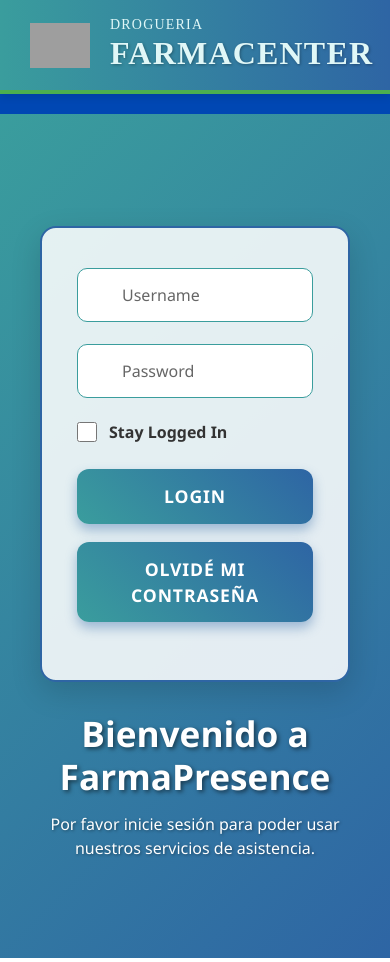
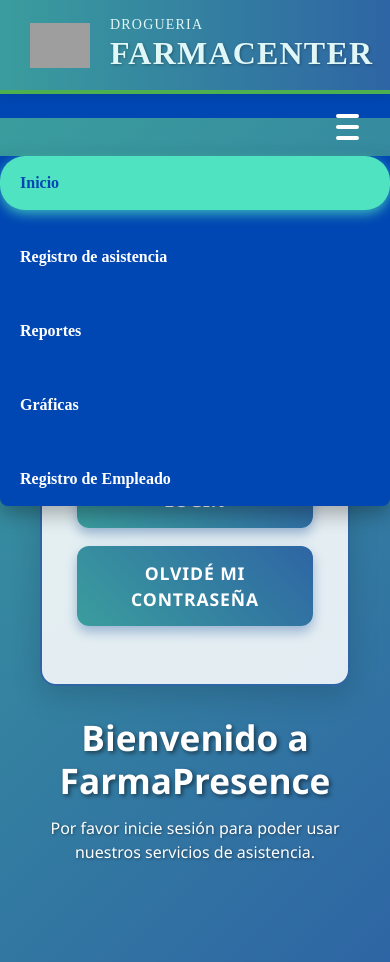
Before and after one commit to Auder20/FarmaPresence, an Angular app in the folder frontend/: page /login in a window 390 px wide. Built offline with nearby package versions, Linux system fonts and the light colour scheme; grey boxes are pictures that could not be loaded; some icons are missing.

Commit message:
version 1.9.5

```diff
--- a/frontend/src/app/components/header/header.component.css
+++ b/frontend/src/app/components/header/header.component.css
@@ -200,20 +200,33 @@
 
 /* ----------- Responsive ---------- */
 
-/* Botón hamburguesa */
+/* Desktop: menú siempre visible */
+.navbar-nav {
+  display: flex !important;
+  flex-wrap: nowrap;
+  gap: 20px;
+}
+
+/* Ocultar botón hamburguesa en desktop */
 .menu-toggle {
   display: none;
+}
+
+/* Móvil */
+@media (max-width: 768px) {
+  .menu-toggle {
+    display: flex;
     position: absolute;
     top: 15px;
     right: 25px;
     width: 35px;
     height: 35px;
     cursor: pointer;
-  z-index: 4000;
     flex-direction: column;
     justify-content: space-around;
     background: transparent;
     border: none;
+    z-index: 4000;
   }
 
   .menu-toggle span {
@@ -225,7 +238,6 @@
     transition: all 0.3s ease;
   }
 
-/* Cuando se active el botón hamburguesa */
   .menu-toggle.active span:nth-child(1) {
     transform: rotate(45deg) translate(6px, 6px);
   }
@@ -238,20 +250,7 @@
     transform: rotate(-45deg) translate(6px, -6px);
   }
 
-/* Ocultar menu por defecto en móvil */
-@media (max-width: 768px) {
-  .navbar-custom {
-    padding: 10px 15px;
-    gap: 15px;
-    overflow-x: hidden !important;
-  }
-
-  /* Mostrar el botón hamburguesa */
-  .menu-toggle {
-    display: flex;
-  }
-
-  /* Ocultar lista de navegación */
+  /* Menú oculto por defecto */
   .navbar-nav {
     display: none;
     flex-direction: column;
@@ -261,12 +260,12 @@
     left: 0;
     width: 100%;
     border-radius: 0 0 8px 8px;
-    box-shadow: 0 8px 20px rgba(0,0,0,0.3);
+    box-shadow: 0 8px 20px rgba(0, 0, 0, 0.3);
     z-index: 3000;
   }
 
-  /* Mostrar menú cuando el botón hamburguesa esté activo */
-  .navbar-nav.show {
+  /* Mostrar menú si está abierto */
+  .navbar-nav.mobile-open {
     display: flex;
   }
 
--- a/frontend/src/app/components/header/header.component.html
+++ b/frontend/src/app/components/header/header.component.html
@@ -11,52 +11,90 @@
 </header>
 
 <nav class="navbar navbar-expand-lg navbar-custom">
+
   <!-- Botón hamburguesa para móvil -->
-  <button class="menu-toggle" (click)="toggleMobileMenu()" [class.active]="mobileMenuOpen" aria-label="Toggle menu">
+  <button
+    class="menu-toggle"
+    (click)="toggleMobileMenu()"
+    [class.active]="mobileMenuOpen"
+    aria-label="Toggle menu"
+  >
     <span></span>
     <span></span>
     <span></span>
   </button>
 
-  <div class="collapse navbar-collapse" [class.show]="mobileMenuOpen" id="navbarNav7">
-    <ul class="navbar-nav">
+  <!-- Menú: visible según mobileMenuOpen en móvil, siempre visible en desktop -->
+  <ul
+    class="navbar-nav"
+    [class.mobile-open]="mobileMenuOpen"
+  >
     <li class="nav-item">
-        <a class="nav-link" [routerLink]="['/informacionInicio']" [class.active]="selectedNavItem === 'inicio'"
-          (click)="selectNavItem('inicio')">Inicio</a>
+      <a
+        class="nav-link"
+        [routerLink]="['/informacionInicio']"
+        (click)="onMenuItemClick('inicio')"
+        [class.active]="selectedNavItem === 'inicio'"
+      >Inicio</a>
     </li>
        <li class="nav-item">
-        <a class="nav-link" [routerLink]="['/reportes']" [class.active]="selectedNavItem === 'reportes'"
-          (click)="selectNavItem('reportes')">Reportes</a>
+      <a
+        class="nav-link"
+        [routerLink]="['/registro-asistencia']"
+        (click)="onMenuItemClick('registroAsistencia')"
+        [class.active]="selectedNavItem === 'registroAsistencia'"
+      >Registro de asistencia</a>
+    </li>
+
+    <li class="nav-item">
+      <a
+        class="nav-link"
+        [routerLink]="['/reportes']"
+        (click)="onMenuItemClick('reportes')"
+        [class.active]="selectedNavItem === 'reportes'"
+      >Reportes</a>
     </li>
     <li class="nav-item">
-        <a class="nav-link" [routerLink]="['/graficas']" [class.active]="selectedNavItem === 'graficas'"
-          (click)="selectNavItem('graficas')">Gráficas</a>
+      <a
+        class="nav-link"
+        [routerLink]="['/graficas']"
+        (click)="onMenuItemClick('graficas')"
+        [class.active]="selectedNavItem === 'graficas'"
+      >Gráficas</a>
     </li>
     <li class="nav-item">
-        <a class="nav-link" [routerLink]="['/registros']" [class.active]="selectedNavItem === 'registros'"
-          (click)="selectNavItem('registros')">Registro de Empleado</a>
-      </li>
-      <li class="nav-item">
-        <a class="nav-link" [routerLink]="['/registro-asistencia']" [class.active]="selectedNavItem === 'registroAsistencia'"
-          (click)="selectNavItem('registroAsistencia')">Registro de asistencia</a>
+      <a
+        class="nav-link"
+        [routerLink]="['/registros']"
+        (click)="onMenuItemClick('registros')"
+        [class.active]="selectedNavItem === 'registros'"
+      >Registro de Empleado</a>
     </li>
 
     <!-- Mostrar menú solo si hay usuario -->
-      <li class="nav-item user-menu"
-          *ngIf="username && username !== 'undefined' && username.trim().length > 0">
-        <a class="nav-link user-account" href="#" (click)="toggleDropdown(); $event.preventDefault()">
+    <li class="nav-item user-menu" *ngIf="username && username.trim().length > 0">
+      <a
+        class="nav-link user-account"
+        href="#"
+        (click)="toggleDropdown(); $event.preventDefault()"
+      >
         <span class="user-icon">&#x1F464;</span>
         {{ username }}
         <span class="caret">&#x25BE;</span>
       </a>
       <ul class="dropdown-menu" [class.show]="isDropdownOpen">
         <li *ngIf="userId !== null">
-            <a [routerLink]="['/editar-perfil', userId]" (click)="closeDropdown()">Editar perfil</a>
+          <a [routerLink]="['/editar-perfil', userId]" (click)="closeDropdown(); closeMobileMenu()">
+            Editar perfil
+          </a>
         </li>
-          <li><a [routerLink]="['/agregar-usuario']" (click)="closeDropdown()">Agregar usuario</a></li>
-          <li><a href="#" (click)="logout()">Cerrar sesión</a></li>
+        <li>
+          <a [routerLink]="['/agregar-usuario']" (click)="closeDropdown(); closeMobileMenu()">
+            Agregar usuario
+          </a>
+        </li>
+        <li><a href="#" (click)="logout(); closeMobileMenu()">Cerrar sesión</a></li>
       </ul>
     </li>
   </ul>
-  </div>
 </nav>
--- a/frontend/src/app/components/header/header.component.ts
+++ b/frontend/src/app/components/header/header.component.ts
@@ -9,20 +9,19 @@
 })
 export class HeaderComponent implements OnInit, OnDestroy {
   username: string | null = null;
-  userId: number | null = null;  // <-- nuevo
+  userId: number | null = null;
   isDropdownOpen: boolean = false;
   selectedNavItem: string = 'inicio';
 
-  mobileMenuOpen: boolean = false;  // <-- para menú hamburguesa móvil
+  mobileMenuOpen: boolean = false;
 
   private authSubscription?: Subscription;
   private usernameSubscription?: Subscription;
-  private usuarioidSubscription?: Subscription;  // Suscripción nueva
+  private usuarioidSubscription?: Subscription;
 
   constructor(private loginService: LoginService) {}
 
   ngOnInit(): void {
-    // Leer userId inicial desde localStorage (por si ya está guardado)
     const storedUserId = localStorage.getItem('usuarioid');
     this.userId = storedUserId !== null && !isNaN(+storedUserId) ? +storedUserId : null;
 
@@ -31,7 +30,7 @@
     this.authSubscription = this.loginService.autenticado$.subscribe(loggedIn => {
       if (!loggedIn) {
         this.username = null;
-        this.userId = null; // Limpiar userId al logout
+        this.userId = null;
       }
     });
 
@@ -39,7 +38,6 @@
       this.username = this.normalizeUsername(newName);
     });
 
-    // Suscribirse al observable para recibir actualizaciones del usuarioid
     this.usuarioidSubscription = this.loginService.usuarioid$.subscribe(newId => {
       this.userId = newId !== null && !isNaN(+newId) ? +newId : null;
     });
@@ -55,19 +53,6 @@
     this.isDropdownOpen = !this.isDropdownOpen;
   }
 
-  selectNavItem(item: string) {
-    this.selectedNavItem = item;
-    this.isDropdownOpen = false;
-    this.mobileMenuOpen = false; // Cerrar menú móvil al seleccionar opción
-  }
-
-  logout() {
-    this.loginService.logout();
-    this.isDropdownOpen = false;
-    this.userId = null;
-    this.mobileMenuOpen = false; // Asegurar que el menú se cierra al hacer logout
-  }
-
   closeDropdown() {
     this.isDropdownOpen = false;
   }
@@ -76,7 +61,23 @@
     this.mobileMenuOpen = !this.mobileMenuOpen;
   }
 
-  // Evitar mostrar "undefined" literal
+  closeMobileMenu() {
+    this.mobileMenuOpen = false;
+  }
+
+  selectNavItem(item: string) {
+    this.selectedNavItem = item;
+    this.closeMobileMenu();
+    this.closeDropdown();
+  }
+
+  logout() {
+    this.loginService.logout();
+    this.closeMobileMenu();
+    this.closeDropdown();
+    this.userId = null;
+  }
+
   private normalizeUsername(name: string | null | undefined): string | null {
     if (!name || name === 'undefined' || name.trim().length === 0) {
       return null;
@@ -84,7 +85,6 @@
     return name;
   }
 
-  // Construir ruta al perfil de usuario para usar en el HTML
   get editarPerfilLink(): string {
     return this.userId ? `/editar-perfil/${this.userId}` : '/editar-perfil';
   }
--- a/frontend/src/app/components/usuario/editar-perfil.component.html
+++ b/frontend/src/app/components/usuario/editar-perfil.component.html
@@ -65,7 +65,7 @@
     </div>
 
     <!-- Botón para mostrar formulario cambio de contraseña -->
-    <button type="button" (click)="toggleMostrarContrasena()" class="btn-cambiar-pass">
+    <button type="button" (click)="toggleMostrarFormulario()" class="btn-cambiar-pass">
       {{ mostrarFormularioCambioContrasena ? 'Cancelar cambio de contraseña' : 'Cambiar contraseña' }}
     </button>
 
```
Also changed, not shown: frontend/src/app/components/usuario/editar-perfil.component.ts (+34 -21 lines), 1 other file (tests, documents, lock files or other folders). Lines whose indentation alone changed are shown as unchanged.
